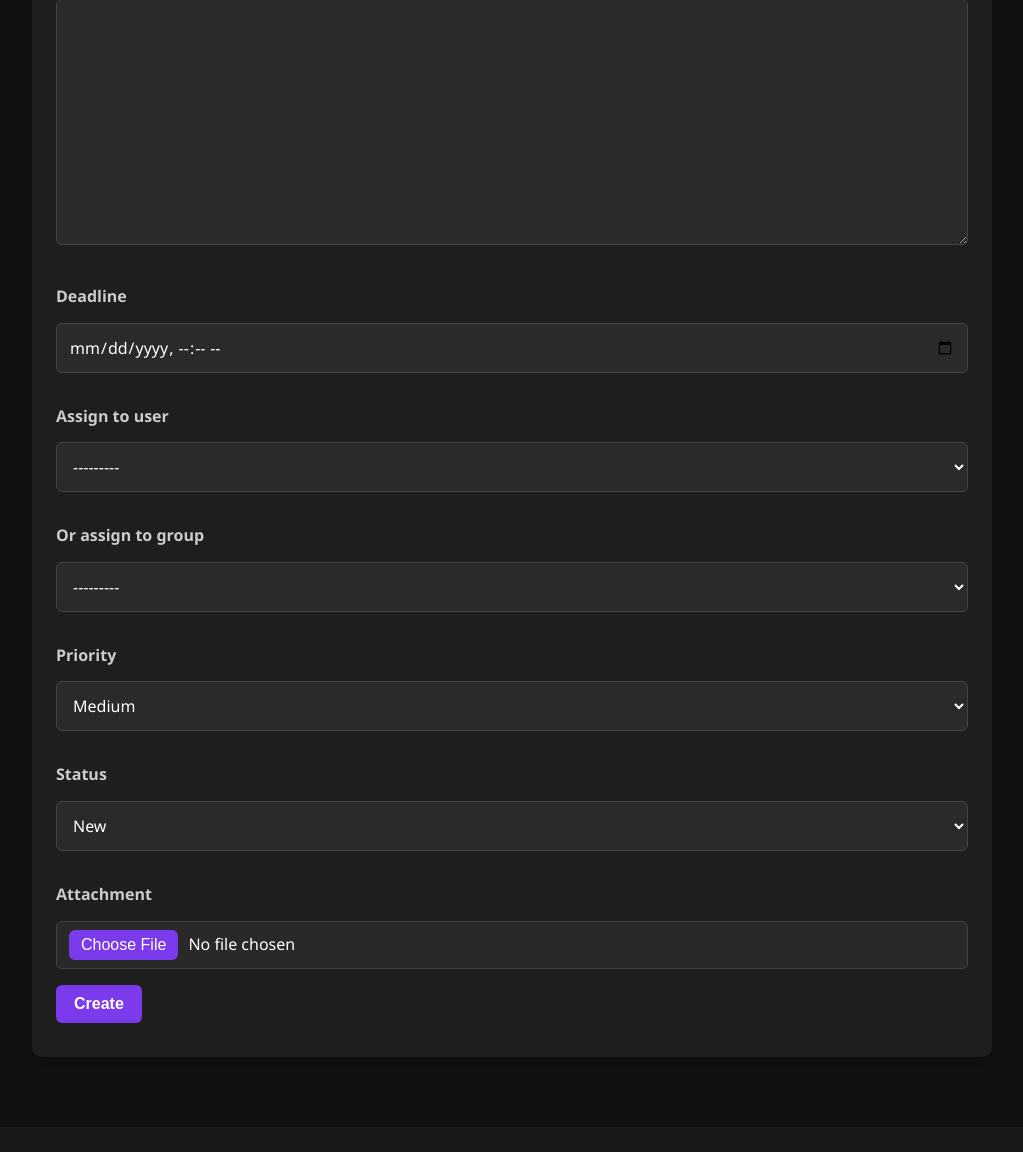
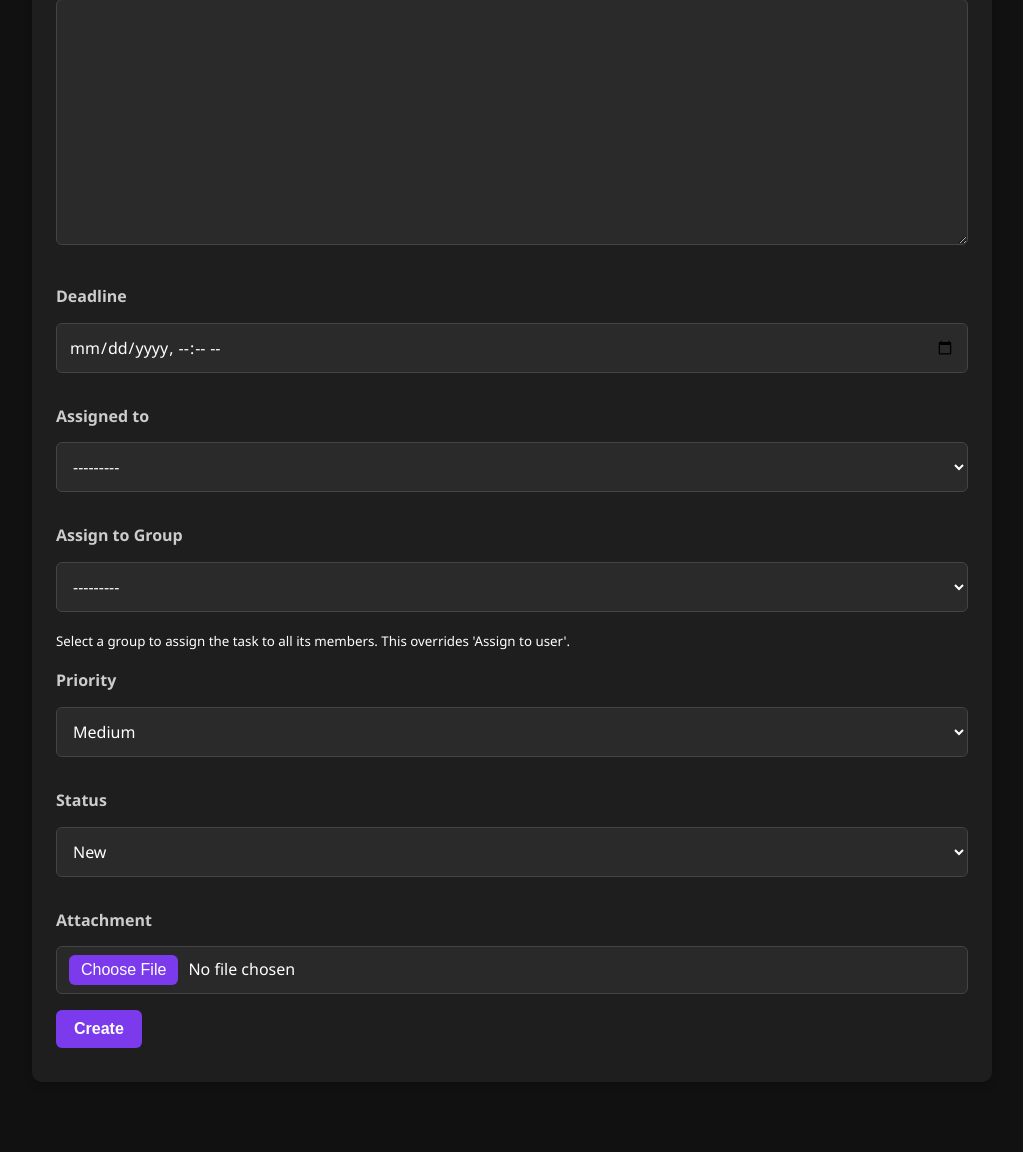
Before and after one commit to AruzhanMU/task-management-system, a Django app: page /create/ in a window 1280 px wide. Shown: the part 365-1517 px from the top of the page, without its empty margins (128-1151 px from the left). Before the commit the page ends 1388 px from the top, so only its background shows below. Run offline with Django 5.2, Linux system fonts and the light colour scheme; the visitor is signed in with stand-in values (Sample User, id 1); data comes from the database, SQL or seed files in the repository; data that the repository does not hold is empty; parts of the project's set-up code (start-up, migrations or seed data) failed here and were passed over.

Commit message:
Implement group task assignment creating individual tasks per member

```diff
--- a/tasks/forms.py
+++ b/tasks/forms.py
@@ -1,6 +1,7 @@
 from django import forms
 from django.contrib.auth.forms import UserCreationForm, UserChangeForm
 from .models import CustomUser, Task, Comment, Group
+from django.core.exceptions import ValidationError
 
 class CustomUserCreationForm(UserCreationForm):
     class Meta:
@@ -13,17 +14,53 @@ class CustomUserChangeForm(UserChangeForm):
         fields = ('username', 'email', 'role')
 
 class TaskForm(forms.ModelForm):
+    # Добавляем поле для выбора группы, не связанное напрямую с моделью
+    group_to_assign = forms.ModelChoiceField(
+        queryset=Group.objects.all(),
+        required=False, # Делаем необязательным на уровне формы
+        label="Assign to Group", # Метка для отображения
+        help_text="Select a group to assign the task to all its members. This overrides 'Assign to user'."
+    )
+
     class Meta:
         model = Task
-        fields = ['title', 'description', 'deadline', 'assigned_to', 'group_assigned', 'priority', 'status', 'attachment']
+        # Убираем 'group_assigned' из полей модели, которые использует форма
+        fields = ['title', 'description', 'deadline', 'assigned_to', 'priority', 'status', 'attachment']
         widgets = {
             'deadline': forms.DateTimeInput(attrs={'type': 'datetime-local'}),
         }
 
     def __init__(self, *args, **kwargs):
         super().__init__(*args, **kwargs)
+        # Делаем поле 'assigned_to' необязательным на уровне формы
+        self.fields['assigned_to'].required = False
         self.fields['assigned_to'].queryset = CustomUser.objects.filter(role__in=['worker', 'manager'])
-        self.fields['group_assigned'].queryset = Group.objects.all()
+        # self.fields['group_assigned'].queryset = Group.objects.all() # Эта строка больше не нужна
+
+        # Переносим поле group_to_assign после assigned_to для логичного порядка
+        current_fields = list(self.fields.keys())
+        # Убедимся, что 'assigned_to' и 'group_to_assign' существуют перед перемещением
+        if 'assigned_to' in current_fields and 'group_to_assign' in current_fields:
+           assigned_to_index = current_fields.index('assigned_to')
+           current_fields.insert(assigned_to_index + 1, current_fields.pop(current_fields.index('group_to_assign')))
+           self.fields = {key: self.fields[key] for key in current_fields}
+
+
+    # Добавляем валидацию
+    def clean(self):
+        cleaned_data = super().clean()
+        assigned_to_user = cleaned_data.get('assigned_to')
+        assigned_to_group = cleaned_data.get('group_to_assign')
+
+        # Проверяем, что выбрано что-то одно: либо пользователь, либо группа
+        if not assigned_to_user and not assigned_to_group:
+            raise ValidationError("You must assign the task to either a user or a group.")
+
+        # Проверяем, что не выбраны оба одновременно
+        if assigned_to_user and assigned_to_group:
+            raise ValidationError("You cannot assign the task to both a user and a group. Please choose one.")
+
+        return cleaned_data
 
 class CommentForm(forms.ModelForm):
     class Meta:
--- a/tasks/models.py
+++ b/tasks/models.py
@@ -34,10 +34,10 @@ class Task(models.Model):
     created_by = models.ForeignKey(CustomUser, on_delete=models.CASCADE, related_name='created_tasks')
     priority = models.CharField(max_length=10, choices=PRIORITY_CHOICES, default='medium')
     status = models.CharField(max_length=20, choices=STATUS_CHOICES, default='new')
-    attachment = models.FileField(upload_to='attachments/', blank=True, null=True)  # ✅ Добавили сюда
+    attachment = models.FileField(upload_to='attachments/', blank=True, null=True)
     created_at = models.DateTimeField(auto_now_add=True)
     reminder_sent = models.BooleanField(default=False)
-    group_assigned = models.ForeignKey('Group', on_delete=models.SET_NULL, null=True, blank=True, related_name='tasks')
+    # group_assigned = models.ForeignKey('Group', on_delete=models.SET_NULL, null=True, blank=True, related_name='tasks')
 
     def __str__(self):
         return self.title
--- a/tasks/templates/tasks/base.html
+++ b/tasks/templates/tasks/base.html
@@ -19,6 +19,8 @@
                         <a href="{% url 'task_statistics' %}">Statistics</a>
 
                         {% if user.role == 'admin' %}
+                            <a href="{% url 'users_list' %}">Users</a>
+                        {% elif user.role == 'manager' %}
                             <a href="{% url 'users_list' %}">Users</a>
                         {% endif %}
 
--- a/tasks/templates/tasks/task_create.html
+++ b/tasks/templates/tasks/task_create.html
@@ -1,3 +1,4 @@
+{# templates/tasks/task_create.html #}
 {% extends 'tasks/base.html' %}
 {% block content %}
 
@@ -6,36 +7,68 @@
 <form method="post" enctype="multipart/form-data">
     {% csrf_token %}
 
+    {# Отображаем ошибки формы, если они есть (особенно важно для валидации user/group) #}
+    {% if form.non_field_errors %}
+        <div class="alert alert-danger">
+            {% for error in form.non_field_errors %}
+                <p>{{ error }}</p>
+            {% endfor %}
+        </div>
+    {% endif %}
+    {% if form.errors %}
+         <div class="alert alert-danger">
+             Please correct the errors below.
+         </div>
+    {% endif %}
+
+
     <label>Title</label>
     {{ form.title }}
+    {% if form.title.errors %}<div class="text-danger">{{ form.title.errors }}</div>{% endif %}
+
 
     <label>Description</label>
     {{ form.description }}
+    {% if form.description.errors %}<div class="text-danger">{{ form.description.errors }}</div>{% endif %}
+
 
     <label>Deadline</label>
     {{ form.deadline }}
+    {% if form.deadline.errors %}<div class="text-danger">{{ form.deadline.errors }}</div>{% endif %}
 
-    <label>Assign to user</label>
+
+    {# Используем поле формы для пользователя #}
+    <label>{{ form.assigned_to.label }}</label>
     {{ form.assigned_to }}
+    {% if form.assigned_to.errors %}<div class="text-danger">{{ form.assigned_to.errors }}</div>{% endif %}
 
-    <label>Or assign to group</label>
-    <select name="group">
-        <option value="">---------</option>
-        {% for group in groups %}
-            <option value="{{ group.id }}">{{ group.name }}</option>
-        {% endfor %}
-    </select>
+
+    {# Используем новое поле формы для группы #}
+    <label>{{ form.group_to_assign.label }}</label>
+    {{ form.group_to_assign }}
+    {% if form.group_to_assign.help_text %}<small class="form-text text-muted">{{ form.group_to_assign.help_text }}</small>{% endif %}
+    {% if form.group_to_assign.errors %}<div class="text-danger">{{ form.group_to_assign.errors }}</div>{% endif %}
+
+
+    {# --- Старый блок <select name="group"> ... </select> УДАЛИТЬ --- #}
+
 
     <label>Priority</label>
     {{ form.priority }}
+    {% if form.priority.errors %}<div class="text-danger">{{ form.priority.errors }}</div>{% endif %}
+
 
     <label>Status</label>
     {{ form.status }}
+    {% if form.status.errors %}<div class="text-danger">{{ form.status.errors }}</div>{% endif %}
+
 
     <label>Attachment</label>
     {{ form.attachment }}
+    {% if form.attachment.errors %}<div class="text-danger">{{ form.attachment.errors }}</div>{% endif %}
 
-    <button type="submit">Create</button>
+
+    <button type="submit" class="btn btn-primary">Create</button> {# Добавил класс btn для стиля #}
 </form>
 
 {% endblock %}
--- a/tasks/templates/tasks/task_edit.html
+++ b/tasks/templates/tasks/task_edit.html
@@ -22,9 +22,6 @@
             <label>Assign to user</label>
             {{ form.assigned_to }}
 
-            <label>Or assign to group</label>
-            {{ form.group_assigned }}
-
             <label>Priority</label>
             {{ form.priority }}
 
--- a/tasks/views.py
+++ b/tasks/views.py
@@ -10,8 +10,9 @@ import csv
 from django.http import HttpResponse
 from weasyprint import HTML
 from django.template.loader import render_to_string
-from .calendar_service import create_calendar_event
+# from .calendar_service import create_calendar_event
 from django.contrib.auth.forms import SetPasswordForm
+from django.db import transaction # <--- Добавить импорт для транзакций
 
 def register(request):
     if request.method == 'POST':
@@ -33,29 +34,35 @@ def dashboard(request):
     status_filter = request.GET.get('status')
     priority_filter = request.GET.get('priority')
 
+    # Получаем базовый кверисет задач
+    tasks_qs = Task.objects.select_related('assigned_to', 'created_by') # Оптимизация запроса
+
     if request.user.role == 'admin':
-        tasks = Task.objects.all()
+        # Администратор видит все задачи
+        tasks = tasks_qs.all()
+    elif request.user.role == 'manager':
+        # Менеджер видит свои созданные задачи и задачи, назначенные ему
+        tasks = tasks_qs.filter(
+            Q(assigned_to=request.user) | Q(created_by=request.user)
+        ).distinct() # distinct на случай, если менеджер сам себе назначил
+    else:  # worker
+        # Исполнитель видит только задачи, назначенные ему напрямую
+        tasks = tasks_qs.filter(assigned_to=request.user)
+        # Убираем старую проверку на группу:
+        # Q(assigned_group__members=request.user) # <-- УДАЛЕНО
 
-    elif request.user.role == 'manager':
-        tasks = Task.objects.filter(
-            Q(assigned_to=request.user) |
-            Q(created_by=request.user)
-        )
-
-    else:  # worker
-        tasks = Task.objects.filter(
-            Q(assigned_to=request.user) |
-            Q(assigned_group__members=request.user)  # 👈 Задачи групп, в которых состоит пользователь
-        ).distinct()
-
+    # Применяем фильтры по статусу и приоритету
     if status_filter:
         tasks = tasks.filter(status=status_filter)
-
     if priority_filter:
         tasks = tasks.filter(priority=priority_filter)
 
+    # Сортируем задачи, например, по дедлайну
+    tasks = tasks.order_by('deadline')
+
+    # Считаем статистику уже после фильтрации
     total = tasks.count()
-    new = tasks.filter(status='new').count()
+    new = tasks.filter(status='new').count() # Считаем от отфильтрованного queryset
     in_progress = tasks.filter(status='in_progress').count()
     done = tasks.filter(status='done').count()
 
@@ -68,47 +75,110 @@ def dashboard(request):
     })
 
 @login_required
+# Оборачиваем в транзакцию, чтобы все задачи создались или ни одна
+@transaction.atomic
 def task_create(request):
     if request.user.role not in ['manager', 'admin']:
         messages.error(request, 'You are not allowed to create tasks.')
         return redirect('dashboard')
 
     if request.method == 'POST':
+        # Передаем request.FILES для обработки загрузки файлов
         form = TaskForm(request.POST, request.FILES)
         if form.is_valid():
-            task = form.save(commit=False)
-            task.created_by = request.user
+            # Получаем данные из формы
+            title = form.cleaned_data['title']
+            description = form.cleaned_data['description']
+            deadline = form.cleaned_data['deadline']
+            priority = form.cleaned_data['priority']
+            status = form.cleaned_data['status']
+            attachment = form.cleaned_data.get('attachment') # Используем get для необязательного поля
 
-            # 👉 Добавляем назначение группы
-            group_id = request.POST.get('group')
-            if group_id:
-                from .models import Group  # если ещё не импортировал
-                try:
-                    group = Group.objects.get(id=group_id)
-                    task.group_assigned = group
-                except Group.DoesNotExist:
-                    pass  # если вдруг группу удалили
+            created_by_user = request.user
 
-            task.save()
-            form.save_m2m()
+            # Определяем, кому назначить: пользователю или группе
+            assigned_to_user = form.cleaned_data.get('assigned_to')
+            assigned_to_group = form.cleaned_data.get('group_to_assign')
 
-            try:
-                create_calendar_event(task)
-            except Exception as e:
-                print(f"Google Calendar error: {e}")
+            tasks_created_count = 0
+            created_tasks_list = [] # Список для Google Calendar
 
-            messages.success(request, 'Task created successfully.')
+            if assigned_to_user:
+                # --- Создание задачи для одного пользователя ---
+                task = Task.objects.create(
+                    title=title,
+                    description=description,
+                    deadline=deadline,
+                    priority=priority,
+                    status=status,
+                    created_by=created_by_user,
+                    assigned_to=assigned_to_user,
+                    attachment=attachment
+                )
+                # form.save_m2m() здесь не нужен, так как нет M2M полей на Task
+                tasks_created_count = 1
+                created_tasks_list.append(task)
+                log_task_action(task=task, user=request.user, action="Task created") # Логирование
+
+            elif assigned_to_group:
+                # --- Создание задач для каждого члена группы ---
+                members = assigned_to_group.members.all()
+                if not members:
+                     messages.warning(request, f"Group '{assigned_to_group.name}' has no members. No tasks were created.")
+                     # Можно вернуть форму обратно или редирект, в зависимости от желаемого поведения
+                     return render(request, 'tasks/task_create.html', {'form': form})
+
+                for member in members:
+                    task = Task.objects.create(
+                        title=title,
+                        description=description,
+                        deadline=deadline,
+                        priority=priority,
+                        status=status,
+                        created_by=created_by_user,
+                        assigned_to=member, # Назначаем конкретному участнику
+                        attachment=attachment # Переиспользуем тот же файл (если он есть)
+                        # group_assigned здесь не используется
+                    )
+                    tasks_created_count += 1
+                    created_tasks_list.append(task)
+                    log_task_action(task=task, user=request.user, action=f"Task created for group '{assigned_to_group.name}'") # Логирование
+
+            # Интеграция с Google Calendar (после создания всех задач)
+            # if created_tasks_list:
+            #     for task in created_tasks_list:
+            #         try:
+            #             # Убедитесь, что у задачи есть assigned_to перед отправкой в календарь
+            #             if task.assigned_to:
+            #                # create_calendar_event(task) # <--- Главный вызов закомментирован
+            #                pass # Добавляем pass, чтобы блок try не был пустым
+            #             else:
+            #                 print(f"Skipping calendar event for task {task.id}: no assignee.")
+            #         except Exception as e:
+            #             # Логируем ошибку, но не прерываем процесс
+            #             print(f"Google Calendar error for task {task.id}: {e}")
+            #             # Можно закомментировать и сообщение пользователю, чтобы не мешало
+            #             # messages.warning(request, f"Could not add task '{task.title}' for {task.assigned_to.username} to Google Calendar. Error: {e}")
+
+
+            if tasks_created_count > 0:
+                 messages.success(request, f'{tasks_created_count} task(s) created successfully.')
+            # Если группа была пуста, сообщение уже было добавлено выше
+
             return redirect('dashboard')
-    else:
+        else:
+            # Форма невалидна, рендерим шаблон с ошибками
+             messages.error(request, 'Please correct the errors below.')
+
+    else: # GET запрос
         form = TaskForm()
 
-    # 🛠 Передаём список всех групп в форму
-    from .models import Group
-    groups = Group.objects.all()
+    # В GET запросе groups больше не нужны, форма сама их подгружает
+    # groups = Group.objects.all() # <--- Удалить эту строку
 
     return render(request, 'tasks/task_create.html', {
         'form': form,
-        'groups': groups,
+        # 'groups': groups, # <--- Удалить эту строку
     })
 
 @login_required
```
Also changed, not shown: tasks/migrations/0001_initial.py, tasks/migrations/0002_alter_task_assigned_to.py (deleted), tasks/migrations/0003_rename_group_task_group_assigned.py (deleted).
